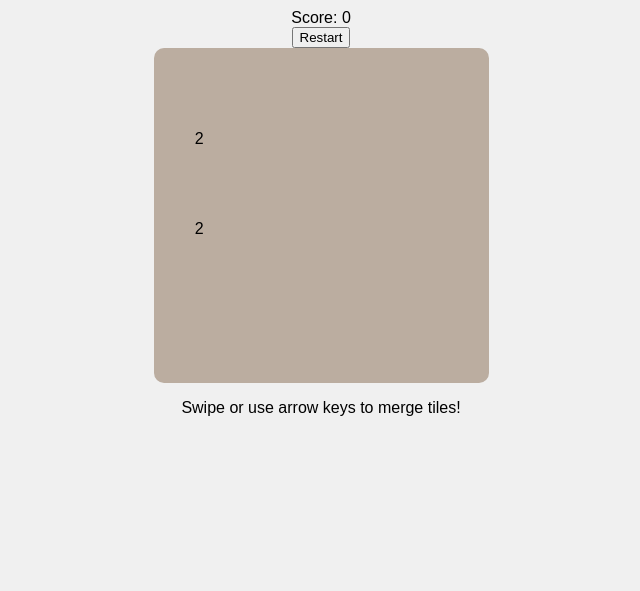
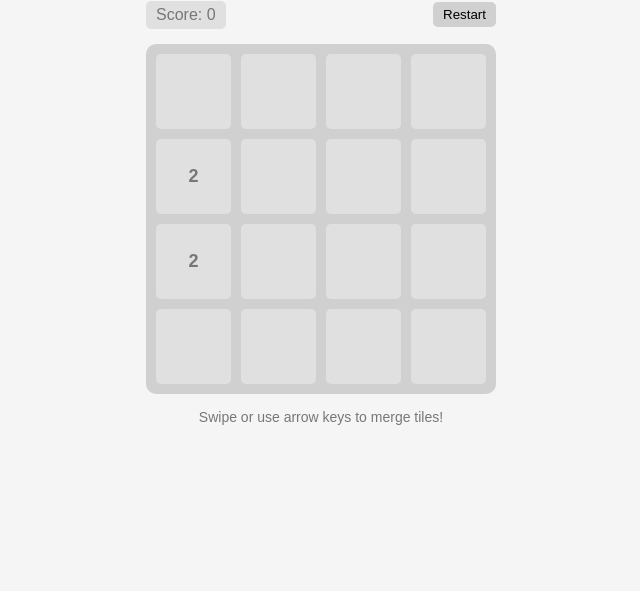
Before and after one commit to Cadmusyiu/2048-merger, a plain HTML site: page index.html in a window 1280 px wide. Shown: the part 209-800 px from the top of the page, without its empty margins (319-959 px from the left). Drawn offline with Linux system fonts and the light colour scheme.

Commit message:
Update index.html

```diff
--- a/index.html
+++ b/index.html
@@ -3,13 +3,15 @@
 <head>
     <meta charset="UTF-8">
     <meta name="viewport" content="width=device-width, initial-scale=1.0, maximum-scale=1.0, user-scalable=no">
-    <title>One-Hand Merge Game</title>
+    <title>One-Hand Merge</title>
     <style>
         * {
             box-sizing: border-box;
             touch-action: none;
             user-select: none;
             -webkit-user-select: none;
+            margin: 0;
+            padding: 0;
         }
 
         body {
@@ -17,50 +19,84 @@
             display: flex;
             justify-content: center;
             align-items: center;
-            margin: 0;
             height: 100vh;
-            background-color: #f0f0f0;
-            overflow: hidden;
+            background-color: #f5f5f5;
+            color: #777;
         }
 
         .container {
             width: 100%;
-            max-width: 375px; /* iPhone 15 Pro width */
-            padding: 20px;
+            max-width: 350px;
             text-align: center;
         }
 
         .game-title {
             font-size: 24px;
-            font-weight: bold;
             margin-bottom: 15px;
-            color: #776e65;
+            color: #777;
+        }
+
+        .header {
+            display: flex;
+            justify-content: space-between;
+            align-items: center;
+            margin-bottom: 15px;
+        }
+
+        #score {
+            background-color: #e0e0e0;
+            padding: 5px 10px;
+            border-radius: 5px;
+            font-size: 16px;
+        }
+
+        #restart-btn {
+            background-color: #d0d0d0;
+            border: none;
+            padding: 5px 10px;
+            border-radius: 5px;
+            cursor: pointer;
         }
 
         #game-board {
             display: grid;
             grid-template-columns: repeat(4, 1fr);
             gap: 10px;
-            background-color: #bbada0;
+            background-color: #d0d0d0;
             border-radius: 10px;
             padding: 10px;
-            width: 100%;
             aspect-ratio: 1 / 1;
         }
 
-        /* Rest of the previous CSS remains the same */
+        .tile {
+            aspect-ratio: 1 / 1;
+            background-color: #e0e0e0;
+            border-radius: 5px;
+            display: flex;
+            justify-content: center;
+            align-items: center;
+            font-size: 18px;
+            color: #777;
+            font-weight: bold;
+        }
+
+        #instructions {
+            margin-top: 15px;
+            color: #777;
+            font-size: 14px;
+        }
     </style>
 </head>
 <body>
     <div class="container">
-        <h1 class="game-title">One-Hand Merge</h1>
-        <div id="score-container">
+        <div class="game-title">One-Hand Merge</div>
+        <div class="header">
             <div id="score">Score: <span id="score-value">0</span></div>
             <button id="restart-btn">Restart</button>
         </div>
         <div id="game-board"></div>
         <div id="instructions">
-            <p>Swipe or use arrow keys to merge tiles!</p>
+            Swipe or use arrow keys to merge tiles!
         </div>
     </div>
     <script src="game.js"></script>
```
